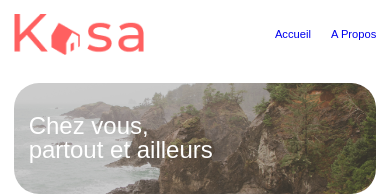
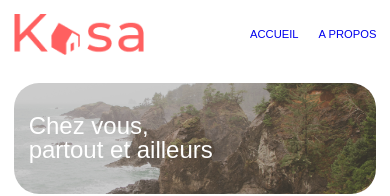
Before and after one commit to beseb/Kasa, a React (Vite) app: page / in a window 390 px wide. Shown: the top 196 px of the page. Built offline with nearby package versions, Linux system fonts and the light colour scheme; no server answers.

Commit message:
fix capital letters in header link in mobile version

```diff
--- a/src/pages/About.jsx
+++ b/src/pages/About.jsx
@@ -6,7 +6,6 @@ import Collapse from '../components/Collapse'
 import AboutDatas from '../../public/data/about.json'
 import Banner from '../components/Banner'
 
-// map les données pour les collapses
 function About() {
   const datas = AboutDatas
 
--- a/src/style/layout/header.scss
+++ b/src/style/layout/header.scss
@@ -46,7 +46,10 @@
       gap: 20px;
       font-size: 0.7em;
       flex-wrap: nowrap;
-
+    }
+    #header__links--accueil,
+    #header__links--about {
+      text-transform: uppercase;
     }
   }
   @media screen and (max-width: 400px) {
```
Also changed, not shown: public/data/about.js (deleted, +0 -8 lines).
